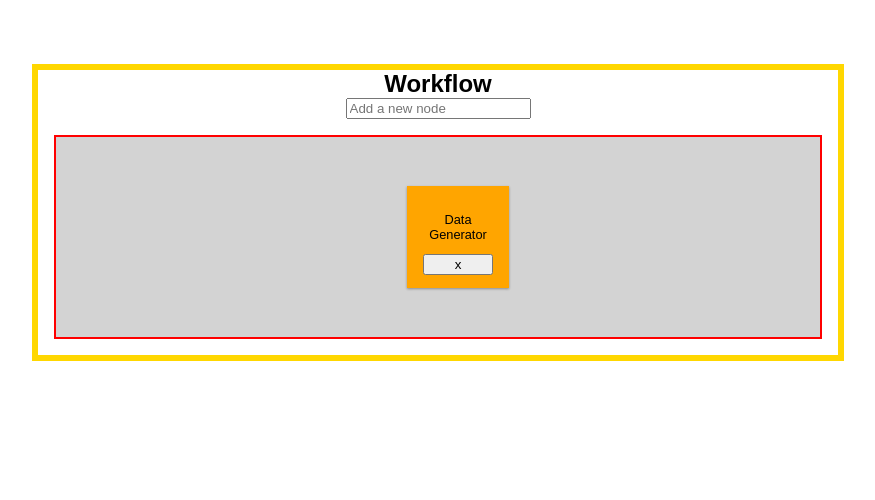
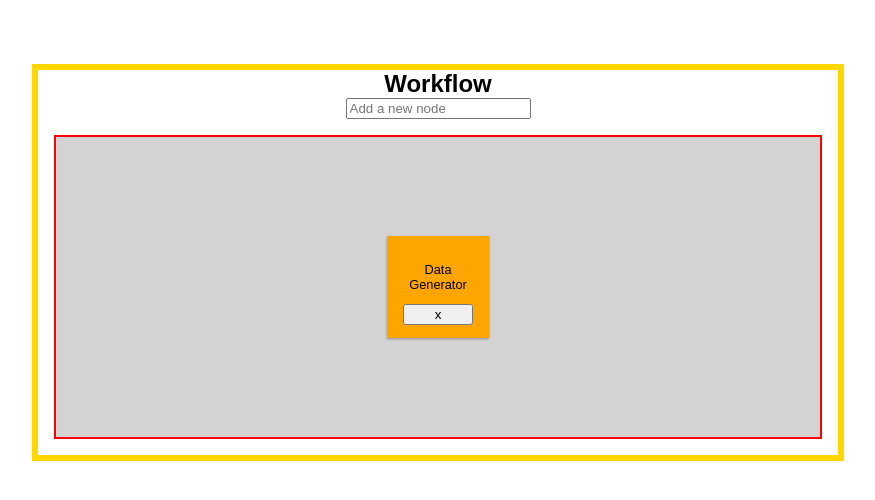
Before and after one commit to tomrenard/workflow-knime, a React (Create React App) app: page / in a window 1280 px wide. Shown: the top 500 px of the page, without its empty margins (202-1077 px from the left). Built offline with nearby package versions, Linux system fonts and the light colour scheme.

Commit message:
added drag and drop feature

```diff
--- a/package.json
+++ b/package.json
@@ -5,6 +5,7 @@
   "dependencies": {
     "cra-template": "1.1.2",
     "react": "^17.0.2",
+    "react-beautiful-dnd": "^13.1.0",
     "react-dom": "^17.0.2",
     "react-scripts": "4.0.3",
     "styled-components": "^5.3.1"
--- a/src/components/Canva.js
+++ b/src/components/Canva.js
@@ -5,7 +5,6 @@ import Nodes from "./Nodes";
 
 const CanvaSectionStyles = styled.section`
   background: lightgrey;
-  min-height: 100px;
   margin: 1rem;
 `;
 
@@ -13,8 +12,8 @@ const CanvaStyles = styled.div`
   display: flex;
   justify-content: space-around;
   align-items: center;
-  height: 200px;
   border: 2px solid red;
+  min-height: 300px;
 `;
 
 export default function Canva({ nodes, undisplayed }) {
--- a/src/components/Node.js
+++ b/src/components/Node.js
@@ -1,32 +1,32 @@
-import React, { useState } from "react";
-import styled from "styled-components";
+// import React, { useState } from "react";
+// import styled from "styled-components";
 
-const NodeStyle = styled.li`
-  width: 70px;
-  height: 70px;
-  background-color: red;
-  text-align: center;
-  padding: 1rem;
-  margin: 1rem;
-  display: flex;
-  justify-content: center;
-  flex-direction: column;
-  box-shadow: rgba(0, 0, 0, 0.12) 0px 1px 3px, rgba(0, 0, 0, 0.24) 0px 1px 2px;
-  p {
-    font-size: 0.8rem;
-  }
-`;
+// const NodeStyle = styled.li`
+//   width: 70px;
+//   height: 70px;
+//   background-color: red;
+//   text-align: center;
+//   padding: 1rem;
+//   margin: 1rem;
+//   display: flex;
+//   justify-content: center;
+//   flex-direction: column;
+//   box-shadow: rgba(0, 0, 0, 0.12) 0px 1px 3px, rgba(0, 0, 0, 0.24) 0px 1px 2px;
+//   p {
+//     font-size: 0.8rem;
+//   }
+// `;
 
-// eslint-disable-next-line react/prop-types
-export default function Node({ name, display, undisplayed, id, color, type, entry}) {
-  return (
-    <>
-      {display ? (
-        <NodeStyle style={{ backgroundColor: color}}>
-          <p>{name}</p>
-          <button onClick={() => undisplayed(id)}>x</button>
-        </NodeStyle>
-      ) : null}
-    </>
-  );
-}
+// // eslint-disable-next-line react/prop-types
+// export default function Node({ name, display, undisplayed, id, color, type, entry}) {
+//   return (
+//     <>
+//       {display ? (
+//         <NodeStyle style={{ backgroundColor: color}}>
+//           <p>{name}</p>
+//           <button onClick={() => undisplayed(id)}>x</button>
+//         </NodeStyle>
+//       ) : null}
+//     </>
+//   );
+// }
--- a/src/components/Nodes.js
+++ b/src/components/Nodes.js
@@ -1,25 +1,124 @@
 /* eslint-disable react/prop-types */
-import React from "react";
-import Node from "./Node";
+import React, { useState } from "react";
+import styled from "styled-components";
+
+const NodesListStyles = styled.ul`
+  display: flex;
+  justify-content: center;
+  padding: 0;
+  margin: 1rem;
+  @media (max-width: 740px) {
+    flex-direction: column;
+  }
+  li {
+    width: 70px;
+    height: 70px;
+    background-color: red;
+    text-align: center;
+    padding: 1rem;
+    margin: 1rem;
+    display: flex;
+    justify-content: center;
+    flex-direction: column;
+    box-shadow: rgba(0, 0, 0, 0.12) 0px 1px 3px, rgba(0, 0, 0, 0.24) 0px 1px 2px;
+    p {
+      font-size: 0.8rem;
+    }
+  }
+`;
+
+const initialDnDState = {
+  draggedFrom: null,
+  draggedTo: null,
+  isDragging: false,
+  originalOrder: [],
+  updatedOrder: []
+ }
 
 export default function Nodes({ nodes, undisplayed }) {
+  const [list, setList] = useState(nodes);
+  const [dragAndDrop, setDragAndDrop] = useState(initialDnDState);
+  const onDragStart = (event) => {
+    const initialPosition = Number(event.currentTarget.dataset.position);
+    setDragAndDrop({
+     ...dragAndDrop,
+     draggedFrom: initialPosition,
+     isDragging: true,
+     originalOrder: list
+    });
+    //for firefox
+    event.dataTransfer.setData("text/html", '');
+   }
+   const onDragOver = (event) => {
+    event.preventDefault();
 
+    let newList = dragAndDrop.originalOrder;
+
+    const draggedFrom = dragAndDrop.draggedFrom;
+
+    const draggedTo = Number(event.currentTarget.dataset.position);
+
+    const itemDragged = newList[draggedFrom];
+    const remainingItems = newList.filter((item, index) => index !== draggedFrom);
+
+     newList = [
+      ...remainingItems.slice(0, draggedTo),
+      itemDragged,
+      ...remainingItems.slice(draggedTo)
+     ];
+
+    if (draggedTo !== dragAndDrop.draggedTo){
+     setDragAndDrop({
+      ...dragAndDrop,
+      updatedOrder: newList,
+      draggedTo: draggedTo
+     })
+    }
+   }
+   const onDrop = (event) => {
+
+    setList(dragAndDrop.updatedOrder);
+
+    setDragAndDrop({
+     ...dragAndDrop,
+     draggedFrom: null,
+     draggedTo: null,
+     isDragging: false
+    });
+   }
+
+
+   const onDragLeave = () => {
+     setDragAndDrop({
+     ...dragAndDrop,
+     draggedTo: null
+    });
+
+   }
   return (
-    <ul style={{ display: 'flex'}}>
-      {nodes.map((node) => {
+    <NodesListStyles>
+      {list.map((node, index) => {
         return (
-          <Node
-            key={node.name}
-            id={node.id}
-            color={node.color}
-            type={node.type}
-            entry={node.entry}
-            undisplayed={undisplayed}
-            name={node.name}
-            display={node.display}
-          />
+          <div key={node.id}>
+            {node.display ? (
+              <li
+              className={dragAndDrop && dragAndDrop.draggedTo=== Number(index) ? "dropArea" : ""}
+              style={{ backgroundColor: node.color }}
+              key={`${node.id}-${index}`}
+              data-position={index}
+              draggable
+              onDragStart={onDragStart}
+              onDragOver={onDragOver}
+              onDrop={onDrop}
+              onDragLeave={onDragLeave}
+              >
+                <p>{node.name}</p>
+                <button onClick={() => undisplayed(node.id)}>x</button>
+              </li>
+            ) : null}
+          </div>
         );
       })}
-    </ul>
+    </NodesListStyles>
   );
 }
--- a/src/styles/GlobalStyles.js
+++ b/src/styles/GlobalStyles.js
@@ -13,6 +13,30 @@ const GlobalStyles = createGlobalStyle`
   ol, ul {
     list-style: none;
   }
+  .node-li {
+    width: 70px;
+    height: 70px;
+    background-color: red;
+    text-align: center;
+    padding: 1rem;
+    margin: 1rem;
+    display: flex;
+    justify-content: center;
+    flex-direction: column;
+    box-shadow: rgba(0, 0, 0, 0.12) 0px 1px 3px, rgba(0, 0, 0, 0.24) 0px 1px 2px;
+    p {
+      font-size: 0.8rem;
+    }
+  }
+  .nodes-dnd {
+    display: flex;
+    justify-content: center;
+    padding: 0;
+    margin: 1rem;
+    @media (max-width: 740px) {
+      flex-direction: column;
+    }
+  }
 `;
 
 export default GlobalStyles;
```
Also changed, not shown: 2 other files (tests, documents, lock files or other folders).
